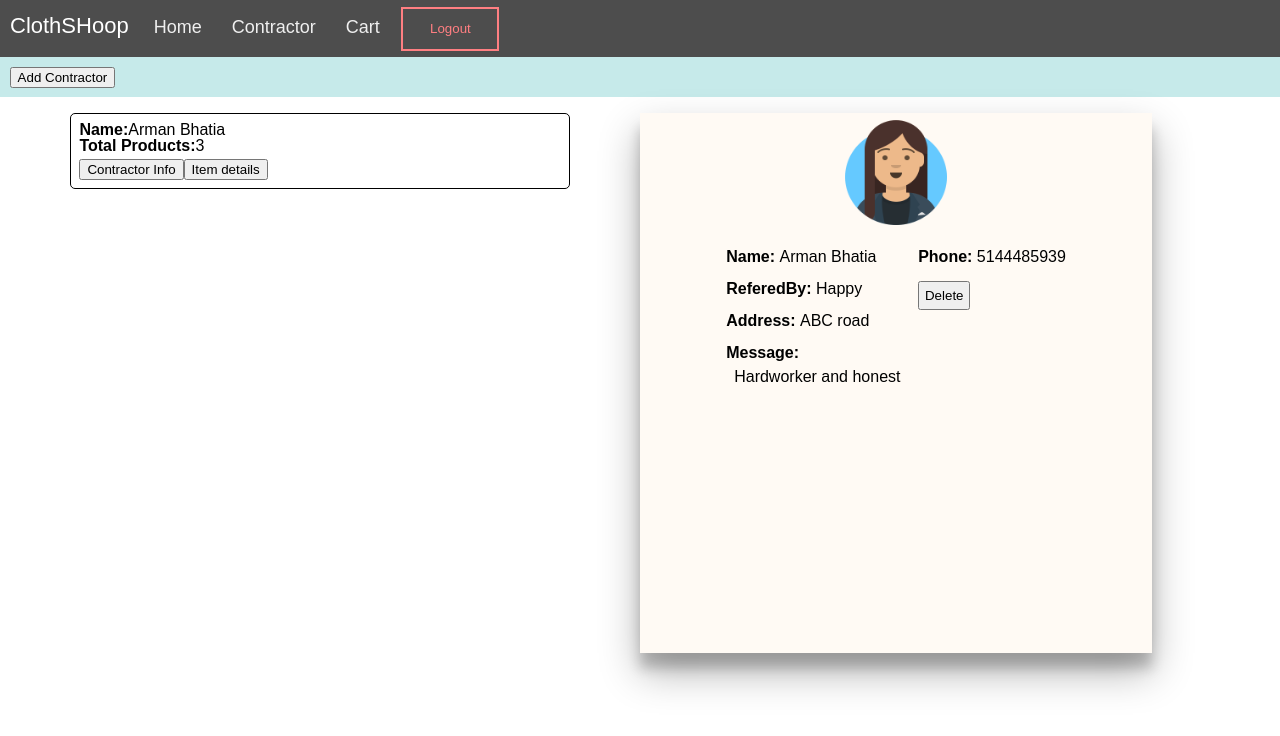
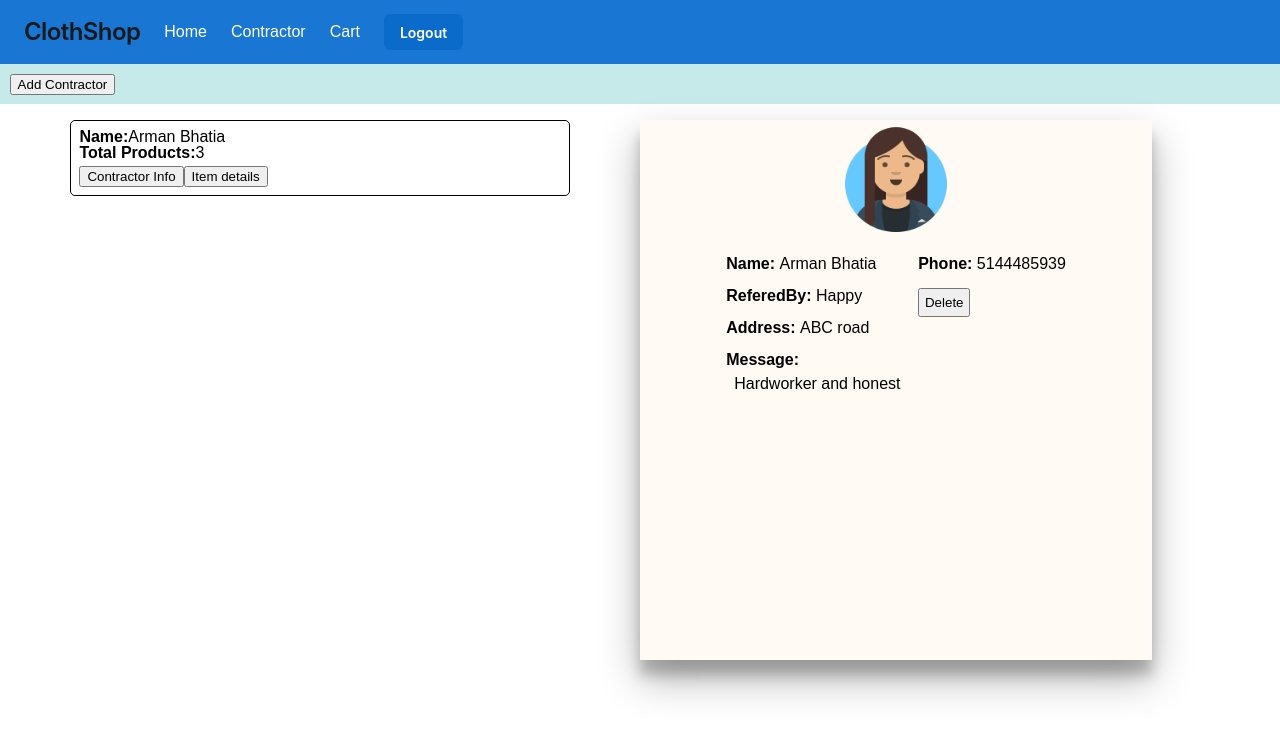
Before and after one commit to ArmanBhatia0100/ClothBox, a React (Create React App) app: page /contractor in a window 1280 px wide. Shown: the top 736 px of the page. Built offline with nearby package versions, Linux system fonts and the light colour scheme.

Commit message:
Color done

```diff
--- a/package.json
+++ b/package.json
@@ -7,6 +7,7 @@
   "dependencies": {
     "@emotion/react": "^11.11.1",
     "@emotion/styled": "^11.11.0",
+    "@mui/icons-material": "^5.14.7",
     "@mui/joy": "^5.0.0-beta.4",
     "@mui/material": "^5.14.7",
     "@reduxjs/toolkit": "^1.9.5",
--- a/src/components/Auth/Auth.jsx
+++ b/src/components/Auth/Auth.jsx
@@ -1,8 +1,11 @@
 import React, { useRef, useState } from "react";
-import "./Auth.scss";
 import { useSelector, useDispatch } from "react-redux";
 import { login } from "../../store/AuthSlice";
-import { Input, Button } from "@mui/material";
+
+import "./Auth.scss";
+
+import { Input, Button, Stack } from "@mui/material";
+import { Card, Typography } from "@mui/joy";
 
 const owner = {
   name: "Arman",
@@ -29,38 +32,44 @@ export default function Auth() {
   };
   return (
     <div className="authContainer">
-      <div className="authComponent_container">
-        <h1 className="title">Cloth Box</h1>
+      <Card variant="outlined" sx={{ minWidth: "400px", padding: "3rem 3rem" }}>
+        <Typography sx={{ color: "grey" }} level="h3" mb="1.5rem">
+          Cloth Box
+        </Typography>
         <form className="form_control" action="" onSubmit={loginHandler}>
-          <div className="actionControl_container">
+          <Stack spacing={2}>
             <Input
               type="text"
               variant="soft"
-              placeholder="username"
+              placeholder="Username"
               size="small"
               onChange={(e) => {
                 setUsername(() => e.target.value);
               }}
             />
-          </div>
-          <div className="actionControl_container">
             <Input
               type="password"
               variant="soft"
-              placeholder="password"
+              placeholder="Password"
               size="small"
               onChange={(e) => {
                 setPassword(() => e.target.value);
               }}
             />
-          </div>
-          <div className="actionControl_container">
-            <Button size="medium" type="submit">
+            <Button
+              sx={{ width: "100%" }}
+              variant="contained"
+              size="medium"
+              type="submit"
+            >
               Login
             </Button>
-          </div>
+            <Typography level="h6">
+              username:"Arman" password:"admin@123"
+            </Typography>
+          </Stack>
         </form>
-      </div>
+      </Card>
     </div>
   );
 }
--- a/src/components/Auth/Auth.scss
+++ b/src/components/Auth/Auth.scss
@@ -1,5 +1,4 @@
-
-.authContainer{
+.authContainer {
   display: flex;
   justify-content: center;
   align-items: center;
@@ -8,33 +7,3 @@
   height: 100vh;
   max-height: 100vh;
 }
-.authComponent_container{
-  display: flex;
-  flex-direction: column;
-  justify-content: space-evenly;
-  border:1px solid black;
-  min-width: 40vw;
-  min-height: 40vh;
-  padding: 1rem;
-  .title{
-    padding: 1rem;
-  }
-  .form_control{
-    display: flex;
-    min-height: 35vh;
-    flex-direction: column;
-    align-items: center;
-    .actionControl_container{
-      display: flex;
-      flex-direction: column;
-      align-items:flex-start;
-      input{
-        margin-top: 0.1rem;
-        margin-bottom: 0.3rem;
-      }
-      .actionControl_actionSubmit{
-        cursor: pointer;
-      }
-    }
-  }
-}
--- a/src/components/Header/Header.jsx
+++ b/src/components/Header/Header.jsx
@@ -1,36 +1,99 @@
 import "./Header.scss";
 import { useDispatch } from "react-redux";
 import { logout } from "../../store/AuthSlice";
-import { Link } from "react-router-dom";
+
+import Link from "@mui/material/Link";
+import { Link as RouterLink } from "react-router-dom";
+import { Stack } from "@mui/material";
+import { Typography, Button } from "@mui/joy";
+import AppBar from "@mui/material/AppBar";
+import Toolbar from "@mui/material/Toolbar";
 
 export default function Header() {
   const dispatch = useDispatch();
   return (
-    <div className="nav">
-      <div className="nav-header">
-        <div class="nav-title">ClothSHoop</div>
-      </div>
-      <div className="nav-links">
-        <Link className="nav-link" to="/">
+    <AppBar position="static">
+      <Toolbar>
+        <Stack
+          spacing={3}
+          direction="row"
+          sx={{
+            display: "flex",
+            flexDirection: "row",
+            alignItems: "center",
+          }}
+        >
+          <Typography level="h3" sx={{ color: "##f50057" }}>
+            ClothShop
+          </Typography>
+          <Link
+            component={RouterLink}
+            to="/"
+            sx={{
+              color: "White",
+              fontWeight: 500,
+            }}
+          >
             Home
           </Link>
-        <Link className="nav-link" to="/contractor">
+          <Link
+            component={RouterLink}
+            to="/contractor"
+            sx={{
+              color: "White",
+              fontWeight: 500,
+            }}
+          >
             Contractor
           </Link>
-        <Link className="nav-link" to="/cart">
+          <Link
+            component={RouterLink}
+            to="/cart"
+            sx={{
+              color: "White",
+              fontWeight: 500,
+            }}
+          >
             Cart
           </Link>
-        <button
-          className="close btn-logout"
-          type="button"
+          <Button
+            color="primary"
             onClick={() => {
               window.localStorage.setItem("loggedIn", false);
               dispatch(logout());
             }}
           >
             Logout
-        </button>
-      </div>
-    </div>
+          </Button>
+        </Stack>
+      </Toolbar>
+    </AppBar>
+
+    // <div className="nav">
+    //   <div className="nav-header">
+    //     <div class="nav-title">ClothSHoop</div>
+    //   </div>
+    //   <div className="nav-links">
+    //     <Link className="nav-link" to="/">
+    //       Home
+    //     </Link>
+    //     <Link className="nav-link" to="/contractor">
+    //       Contractor
+    //     </Link>
+    //     <Link className="nav-link" to="/cart">
+    //       Cart
+    //     </Link>
+    //     <button
+    //       className="close btn-logout"
+    //       type="button"
+    //       onClick={() => {
+    //         window.localStorage.setItem("loggedIn", false);
+    //         dispatch(logout());
+    //       }}
+    //     >
+    //       Logout
+    //     </button>
+    //   </div>
+    // </div>
   );
 }
--- a/src/components/Home/Home.jsx
+++ b/src/components/Home/Home.jsx
@@ -1,5 +1,7 @@
 import Header from "../Header/Header";
 import Card from "../Cards/Card";
+
+
 
 function Products(id, name, price, qty) {
   (this.id = id), (this.name = name), (this.price = price), (this.qty = qty);
```
Also changed, not shown: 2 other files (tests, documents, lock files or other folders). Lines whose indentation alone changed are shown as unchanged.
